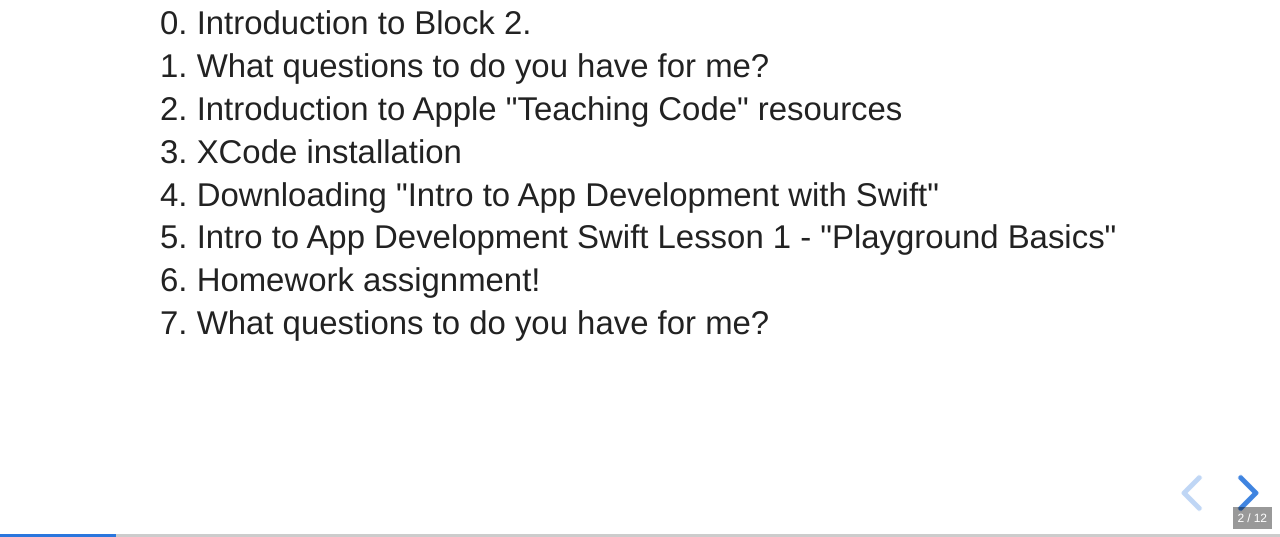
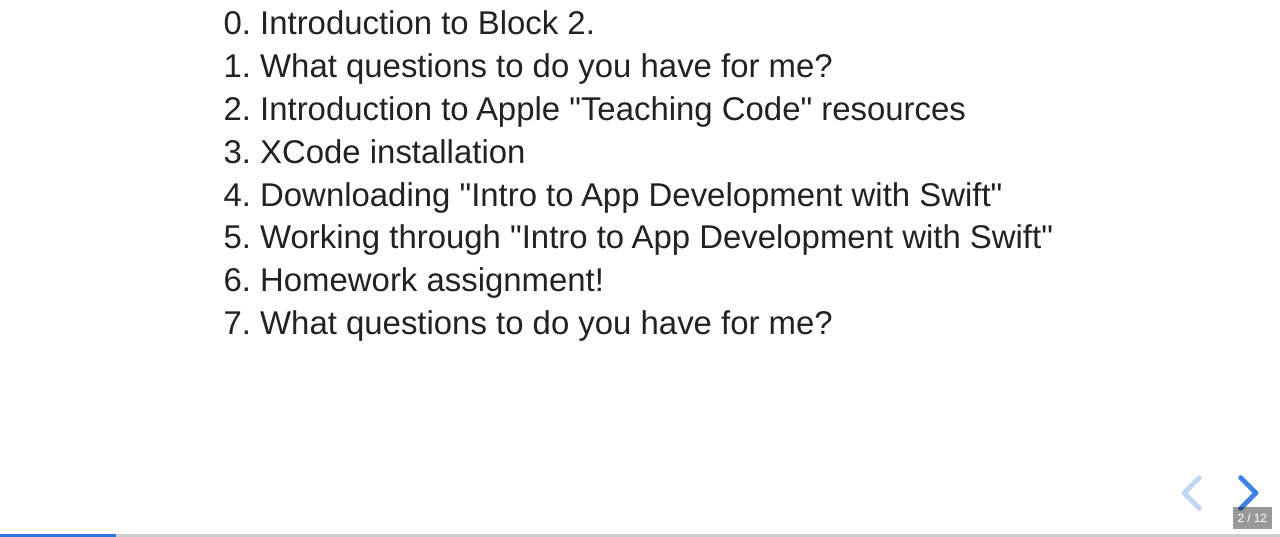
Before and after one commit to JGL/CCIDiploma-SpringSummer2020, a plain HTML site: page docs/swift_lecture_01.html in a window 1280 px wide. Both pictures are taken after a click on the button "next slide". Shown: the part 263-800 px from the top of the page. Drawn offline with Linux system fonts and the light colour scheme.

Commit message:
More slide typos

```diff
--- a/docs/swift_lecture_01.html
+++ b/docs/swift_lecture_01.html
@@ -39,7 +39,7 @@
 					<li>Introduction to Apple "Teaching Code" resources</li>
 					<li>XCode installation</li>
 					<li>Downloading "Intro to App Development with Swift"</li>
-					<li>Intro to App Development Swift Lesson 1 - "Playground Basics"</li>
+					<li>Working through "Intro to App Development with Swift"</li>
 					<li>Homework assignment!</li>
 					<li>What questions to do you have for me?</li>
 				</ol>
@@ -89,7 +89,7 @@
 				</ul>
 			</section>
 			<section>
-				<h3>5. Intro to App Development with Swift.</h3>
+				<h3>5. Working through "Intro to App Development with Swift".</h3>
 				<ul>
 					<li>Let's do lesson 1 - "Playground Basics".</li>
 					<li>Let's do lesson 2️ - "Naming and Identifiers.</li>
```
